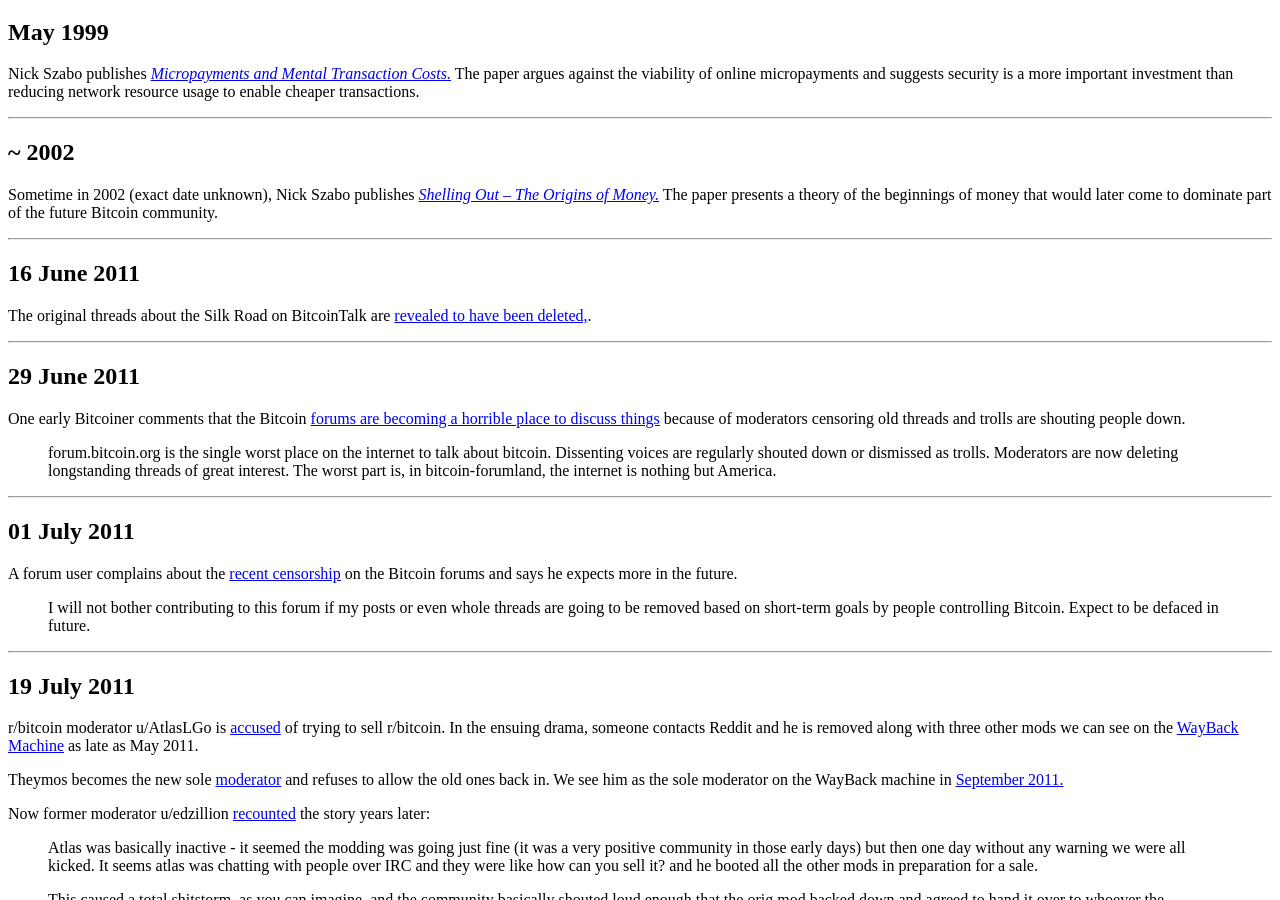
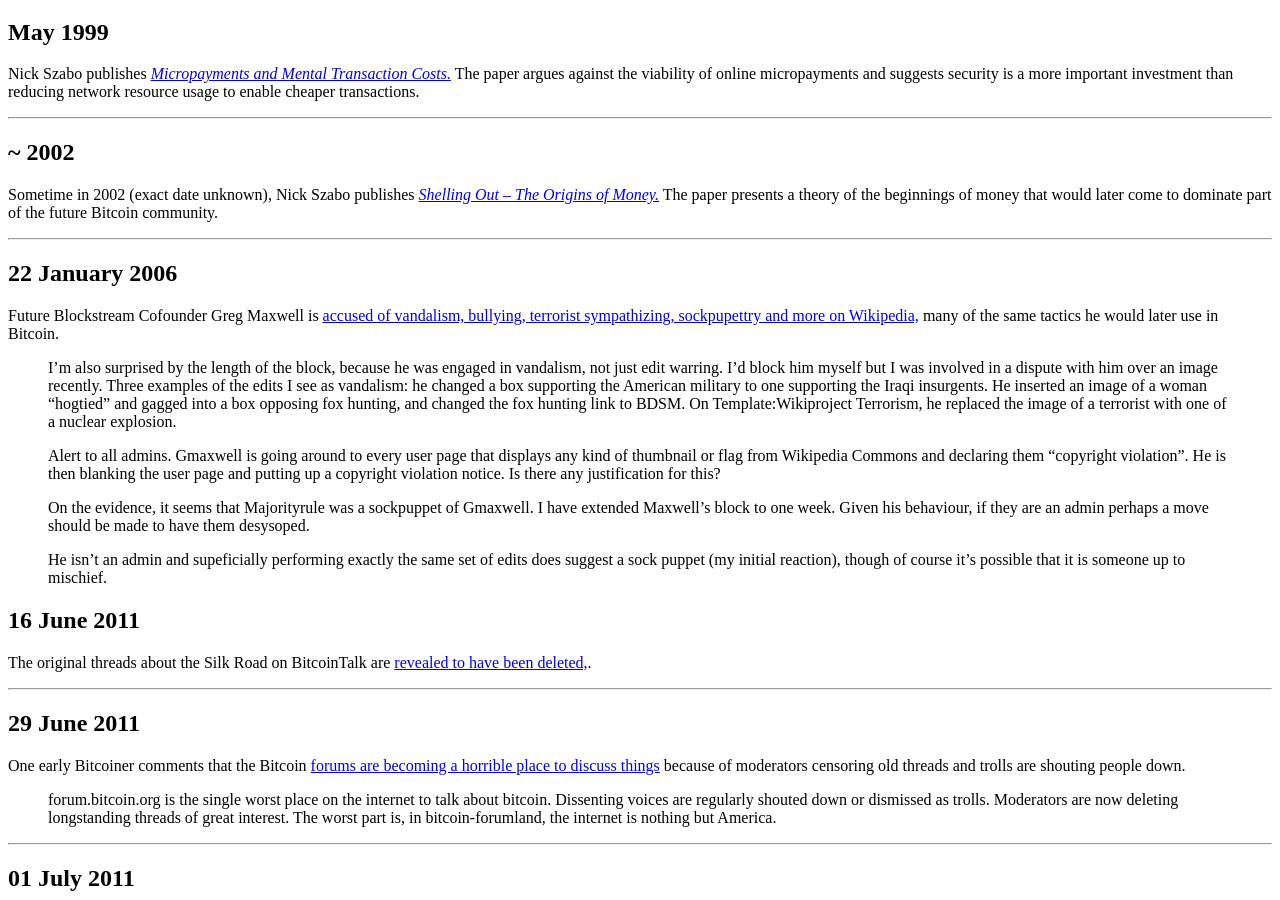
Before and after one commit to derykmakgill/website, a Jekyll site: the page built from testbtc.md, in a window 1280 px wide and 900 px high, scrolled down 786 px. Built offline with Jekyll 4.4.1, drawn with Linux system fonts in a browser that asks for light colours; a script that is not in the unit is left out.

Commit message:
Update testbtc.md

```diff
--- a/testbtc.md
+++ b/testbtc.md
@@ -67,6 +67,19 @@
 Sometime in 2002 (exact date unknown), Nick Szabo publishes [*Shelling Out -- The Origins of Money.*](http://www.fon.hum.uva.nl/rob/Courses/InformationInSpeech/CDROM/Literature/LOTwinterschool2006/szabo.best.vwh.net/shell.html) The paper presents a theory of the beginnings of money that would later come to dominate part of the future Bitcoin community.
 
 ---
+
+## 22 January 2006
+
+Future Blockstream Cofounder Greg Maxwell is [accused of vandalism, bullying, terrorist sympathizing, sockpupettry and more on Wikipedia,](https://np.reddit.com/r/btc/comments/45ail1/wikipedians_on_greg_maxwell_in_2006_now_cto_of/) many of the same tactics he would later use in Bitcoin.
+
+>I'm also surprised by the length of the block, because he was engaged in vandalism, not just edit warring. I'd block him myself but I was involved in a dispute with him over an image recently. Three examples of the edits I see as vandalism: he changed a box supporting the American military to one supporting the Iraqi insurgents. He inserted an image of a woman "hogtied" and gagged into a box opposing fox hunting, and changed the fox hunting link to BDSM. On Template:Wikiproject Terrorism, he replaced the image of a terrorist with one of a nuclear explosion.
+
+>Alert to all admins. Gmaxwell is going around to every user page that displays any kind of thumbnail or flag from Wikipedia Commons and declaring them "copyright violation". He is then blanking the user page and putting up a copyright violation notice. Is there any justification for this?
+
+>On the evidence, it seems that Majorityrule was a sockpuppet of Gmaxwell. I have extended Maxwell's block to one week. Given his behaviour, if they are an admin perhaps a move should be made to have them desysoped.
+
+>He isn't an admin and supeficially performing exactly the same set of edits does suggest a sock puppet (my initial reaction), though of course it's possible that it is someone up to mischief.
+
 
 ## 16 June 2011
 
```
